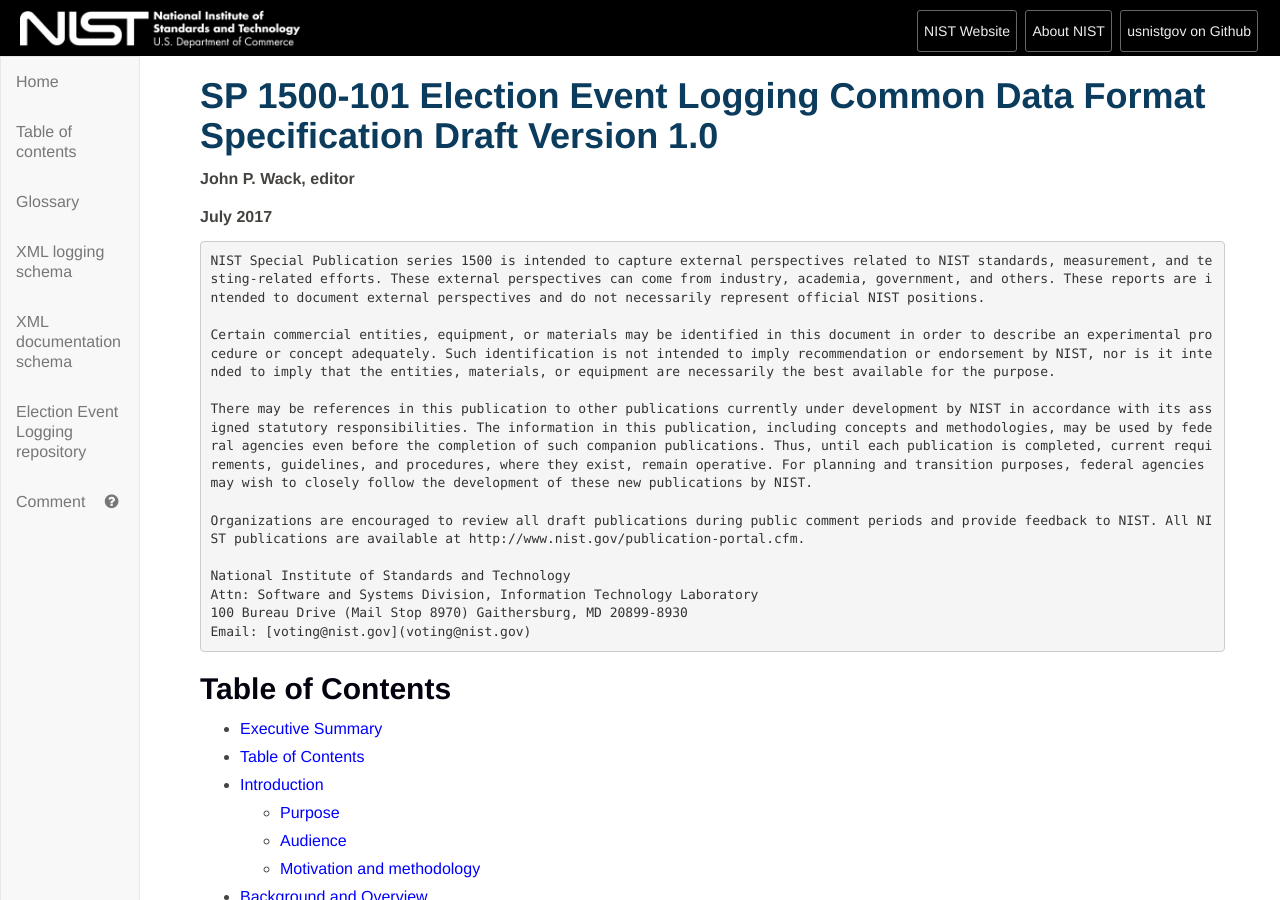
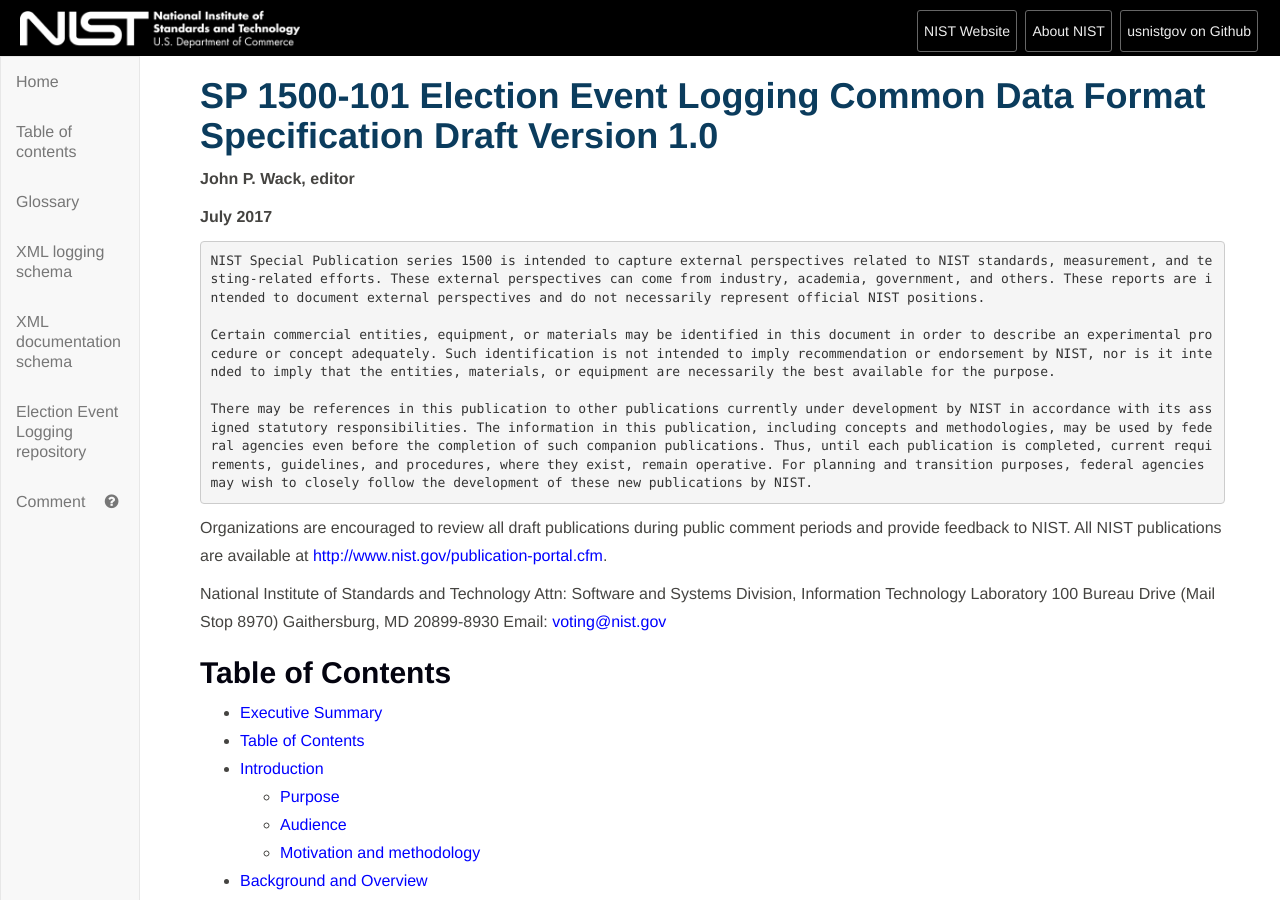
Before and after one commit to usnistgov/ElectionEventLogging, a Jekyll site: the page built from index.md, in a window 1280 px wide and 900 px high. Built offline with Jekyll 4.4.1, drawn with Linux system fonts in a browser that asks for light colours; our own code applies the rules of GitHub Pages for plain Markdown files.

Commit message:
updated text

```diff
--- a/index.md
+++ b/index.md
@@ -10,12 +10,12 @@
 
     There may be references in this publication to other publications currently under development by NIST in accordance with its assigned statutory responsibilities. The information in this publication, including concepts and methodologies, may be used by federal agencies even before the completion of such companion publications. Thus, until each publication is completed, current requirements, guidelines, and procedures, where they exist, remain operative. For planning and transition purposes, federal agencies may wish to closely follow the development of these new publications by NIST.
 
-    Organizations are encouraged to review all draft publications during public comment periods and provide feedback to NIST. All NIST publications are available at http://www.nist.gov/publication-portal.cfm.
+Organizations are encouraged to review all draft publications during public comment periods and provide feedback to NIST. All NIST publications are available at [http://www.nist.gov/publication-portal.cfm](http://www.nist.gov/publication-portal.cfm).
 
-    National Institute of Standards and Technology
-    Attn: Software and Systems Division, Information Technology Laboratory
-    100 Bureau Drive (Mail Stop 8970) Gaithersburg, MD 20899-8930
-    Email: [voting@nist.gov](voting@nist.gov)
+National Institute of Standards and Technology
+Attn: Software and Systems Division, Information Technology Laboratory
+100 Bureau Drive (Mail Stop 8970) Gaithersburg, MD 20899-8930
+Email: [voting@nist.gov](voting@nist.gov)
 
 ## Table of Contents
 
@@ -43,7 +43,7 @@
 		- [*The **ElectionEvent** Element*](#the-electionevent-element)
 	- [Elements and Complex Types - Election Event Logging Documentation Schema](#elements-and-complex-types-election-event-logging-documentation-schema)
 		- [*The **ElectionEventIdDescription** Complex Type*](#the-electioneventiddescription-complex-type)
-	- [*The **ElectionEventLogDocumentation>** Complex Type*](#the-electioneventlogdocumentation-complex-type)
+	  - [*The **ElectionEventLogDocumentation>** Complex Type*](#the-electioneventlogdocumentation-complex-type)
 		- [*The **ElectionEventTypeDescription** Complex Type*](#the-electioneventtypedescription-complex-type)
 - [Appendices](#appendices)
 	- [Acronyms](#acronyms)
@@ -489,7 +489,7 @@ Schema Definition:
 
 <br>
 
-## *The **ElectionEventLogDocumentation>** Complex Type*
+### *The **ElectionEventLogDocumentation>** Complex Type*
 `<ElectionEventLogDocumention>` is the root element.  It includes one or more `<ElectionEventIdDescription>` elements and `<ElectionEventTypeDescription>` elements, as well as other information for identifying the specific device associated with the election event documentation.
 
 The optional `<Signature>` element is used for an XML digital signature. `<Signature>` must be the last element of `<ElectionEventLogDocumention>`.
```
